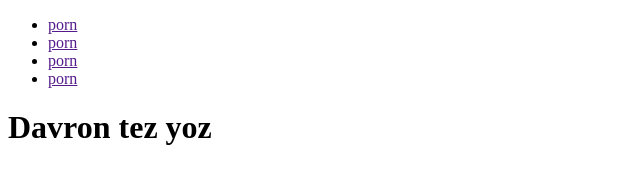
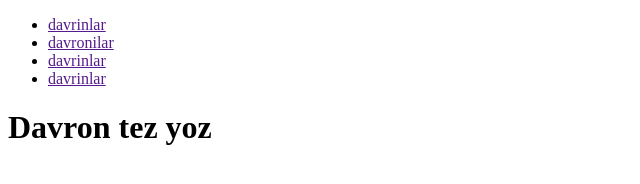
Before and after one commit to 1Behruz1/gitJamo, a plain HTML site: page index.html in a window 1280 px wide. Shown: the whole page, without its empty margins (0-640 px from the left). Drawn offline with Linux system fonts and the light colour scheme.

Commit message:
add:davron

```diff
--- a/index.html
+++ b/index.html
@@ -9,12 +9,12 @@
 <body>
 
     <div>
-        <footer class="porn">
+        <footer class="saldavrinlar">
             <ul>
-                <li><a href="">porn</a></li>
-                <li><a href="">porn</a></li>
-                <li><a href="">porn</a></li>
-                <li><a href="">porn</a></li>
+                <li><a href="">davrinlar</a></li>
+                <li><a href="">davronilar</a></li>
+                <li><a href="">davrinlar</a></li>
+                <li><a href="">davrinlar</a></li>
             </ul>
         </footer>
     </div>
```
